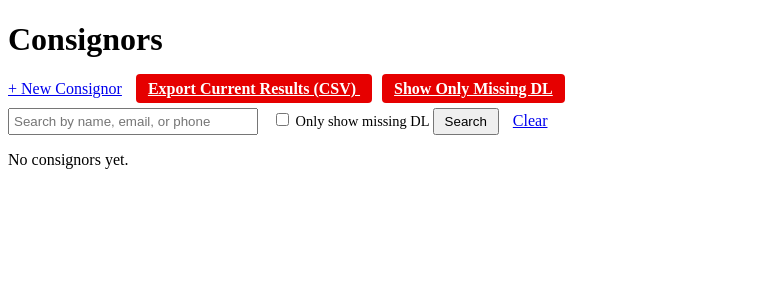
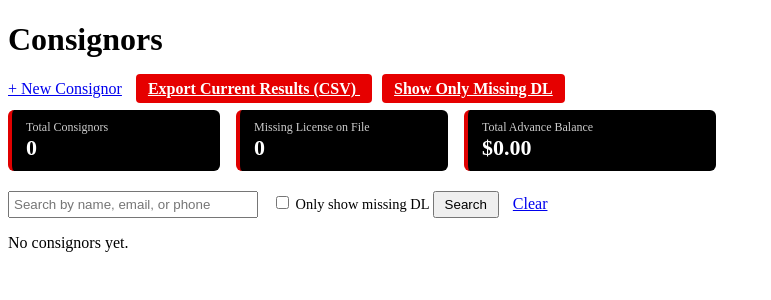
Before and after one commit to kernjason4460-cyber/flashbidz_consignment_app, a Flask app: page /consignors in a window 1280 px wide. Shown: the part 51-351 px from the top of the page, without its empty margins (0-771 px from the left). Run offline with Flask 3, Linux system fonts and the light colour scheme; a user stored in the database is signed in.

Commit message:
Update consignors.html

```diff
--- a/flashbidz_consignment_app/templates/consignors.html
+++ b/flashbidz_consignment_app/templates/consignors.html
@@ -70,6 +70,35 @@
 {% endif %}
 
     </div>
+  {% if summary %}
+  <div style="display:flex; flex-wrap:wrap; gap:16px; margin:12px 0 20px 0;">
+
+    <div style="background:#000; color:#fff; padding:10px 14px;
+                border-left:4px solid #e00000; border-radius:6px; min-width:180px;">
+      <div style="font-size:12px; opacity:0.8;">Total Consignors</div>
+      <div style="font-size:22px; font-weight:bold;">
+        {{ summary.total_consignors }}
+      </div>
+    </div>
+
+    <div style="background:#000; color:#fff; padding:10px 14px;
+                border-left:4px solid #e00000; border-radius:6px; min-width:180px;">
+      <div style="font-size:12px; opacity:0.8;">Missing License on File</div>
+      <div style="font-size:22px; font-weight:bold;">
+        {{ summary.missing_dl }}
+      </div>
+    </div>
+
+    <div style="background:#000; color:#fff; padding:10px 14px;
+                border-left:4px solid #e00000; border-radius:6px; min-width:220px;">
+      <div style="font-size:12px; opacity:0.8;">Total Advance Balance</div>
+      <div style="font-size:22px; font-weight:bold;">
+        ${{ "%.2f"|format(summary.total_advance) }}
+      </div>
+    </div>
+
+  </div>
+  {% endif %}
 
         <!-- Search Bar -->
        <form method="get"
```
